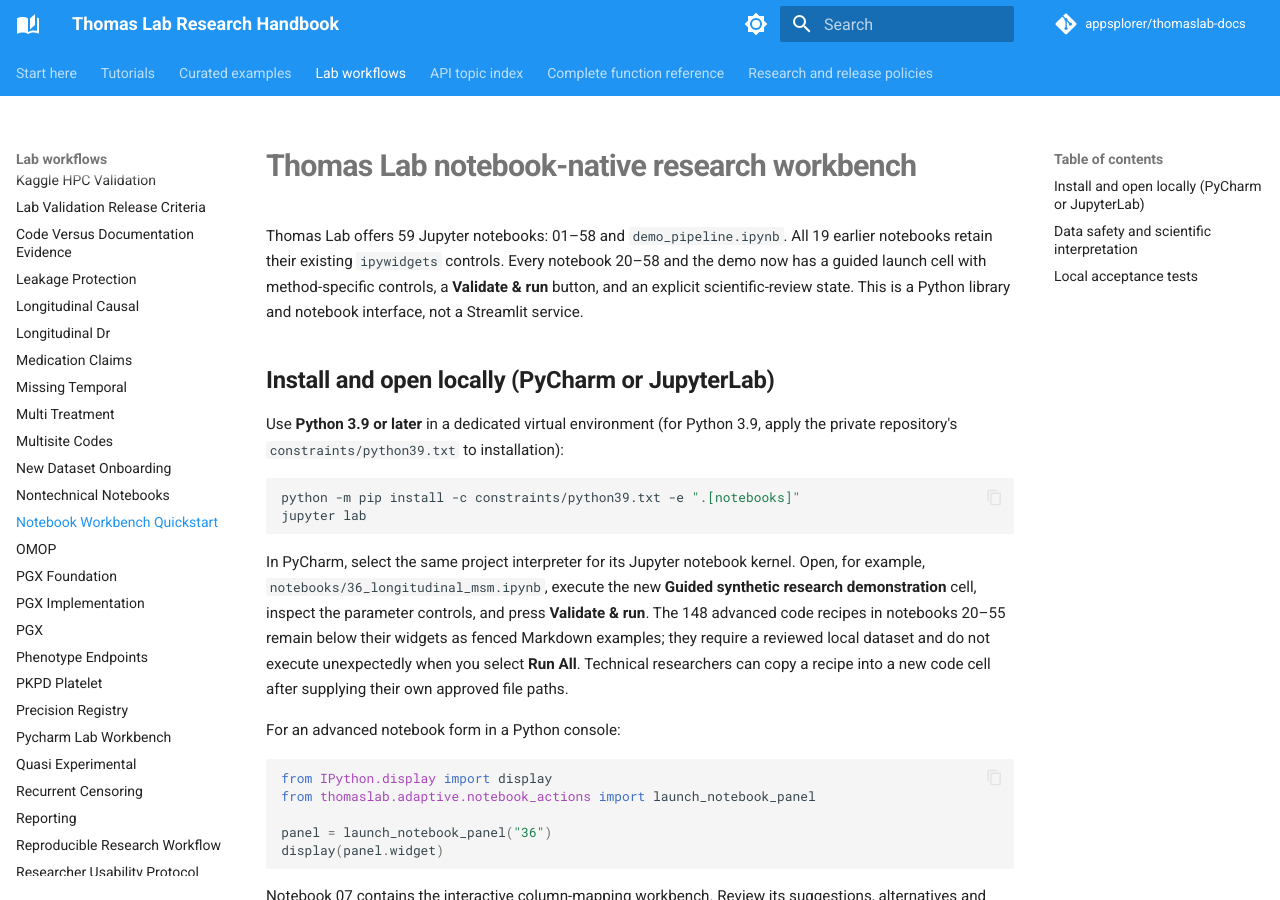
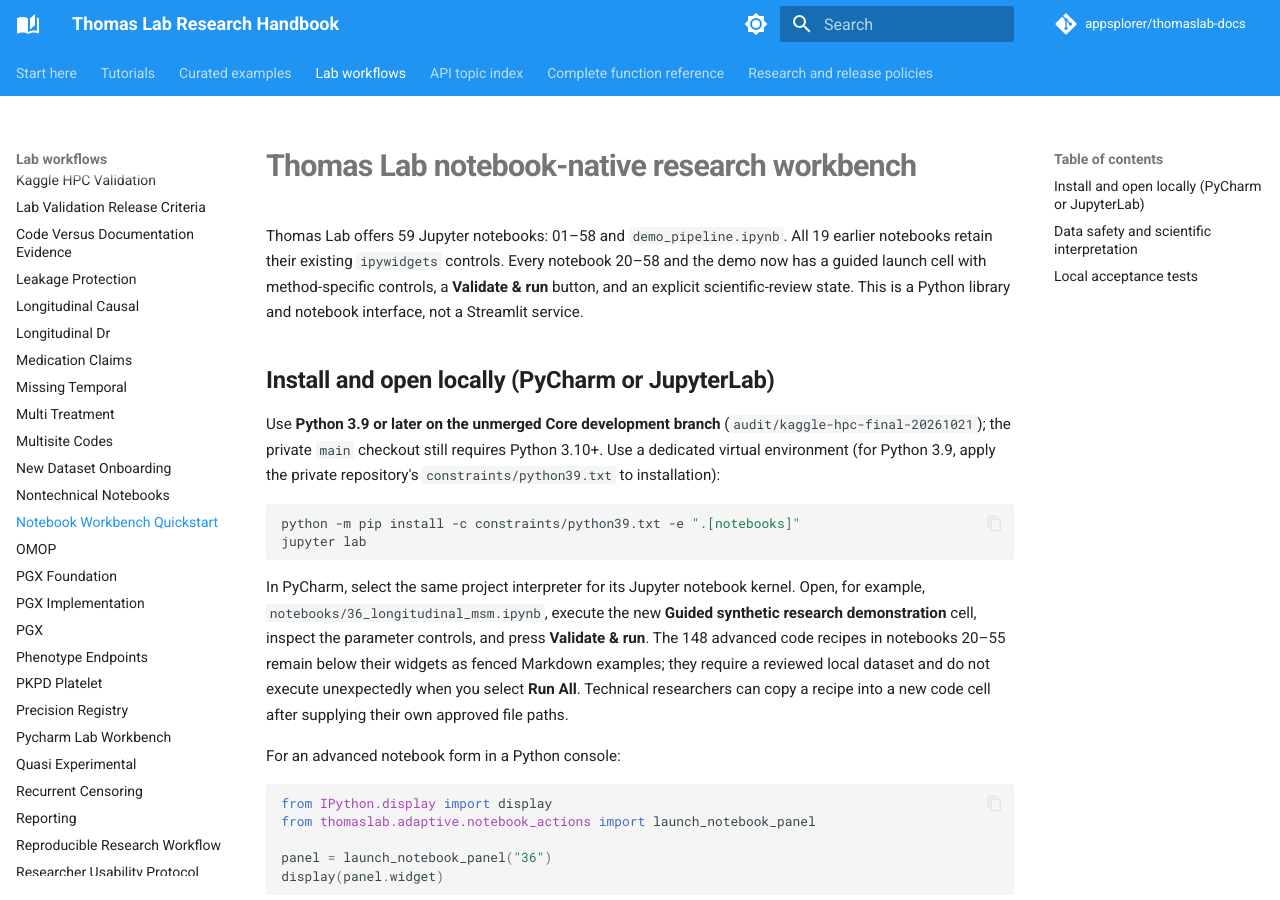
Before and after one commit to appsplorer/thomaslab-docs, an MkDocs documentation site: the page built from docs/guides/notebook-workbench-quickstart.md, in a window 1280 px wide and 900 px high. Built offline with MkDocs 1.6.1 and Material for MkDocs 9.7.7, drawn with Linux system fonts in a browser that asks for light colours; comment, search, counter and statistics services are not loaded.

Commit message:
docs: distinguish Python3.9 development support from unreleased 3.10+ main package

````diff
--- a/docs/guides/notebook-workbench-quickstart.md
+++ b/docs/guides/notebook-workbench-quickstart.md
@@ -8,7 +8,7 @@ This is a Python library and notebook interface, not a Streamlit service.
 
 ## Install and open locally (PyCharm or JupyterLab)
 
-Use **Python 3.9 or later** in a dedicated virtual environment (for Python 3.9, apply the private repository's `constraints/python39.txt` to installation):
+Use **Python 3.9 or later on the unmerged Core development branch** (`audit/kaggle-hpc-final-20261021`); the private `main` checkout still requires Python 3.10+. Use a dedicated virtual environment (for Python 3.9, apply the private repository's `constraints/python39.txt` to installation):
 
 ```bash
 python -m pip install -c constraints/python39.txt -e ".[notebooks]"
````
